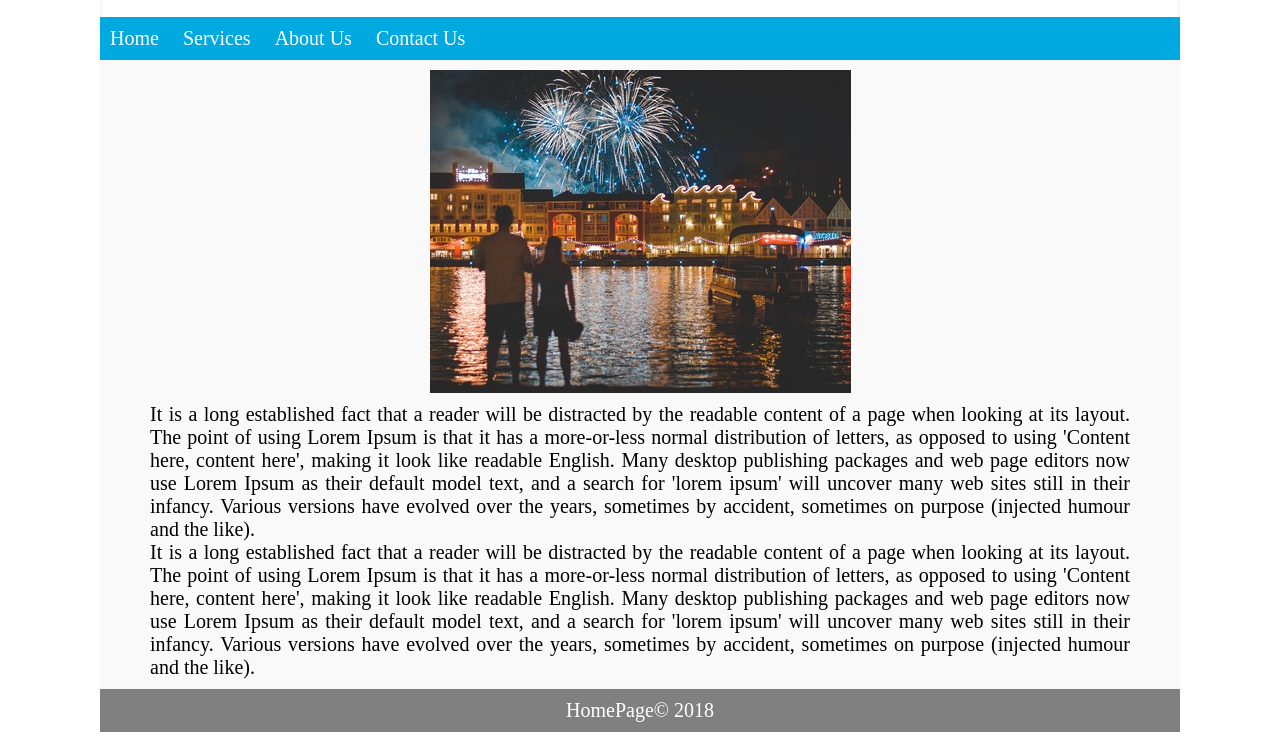
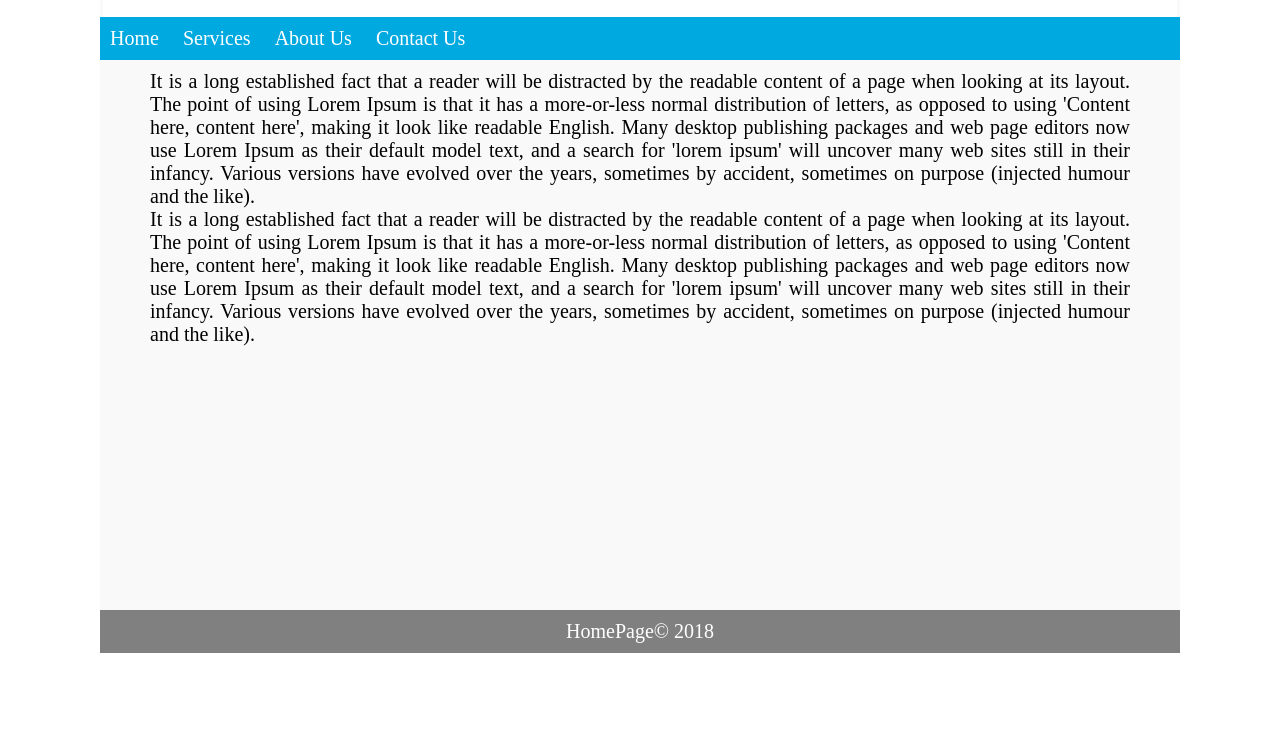
Before and after one commit to maheshkkk/dummy-project, a plain HTML site: page duumy-project/index.html in a window 1280 px wide. Shown: the part 128-865 px from the top of the page. After the commit the page ends 800 px from the top, so only its background shows below. Drawn offline with Linux system fonts and the light colour scheme; files that its build step writes are made by us from their sources; files whose address does not match are found by name.

Commit message:
also remove image
remove image

```diff
--- a/duumy-project/index.html
+++ b/duumy-project/index.html
@@ -21,7 +21,7 @@
 		</ul>
 		</nav>
 		<div class="content">
-		<img alt="" src="/home/shri/Desktop/file/d.jpg"/>
+
 
 
 
```
